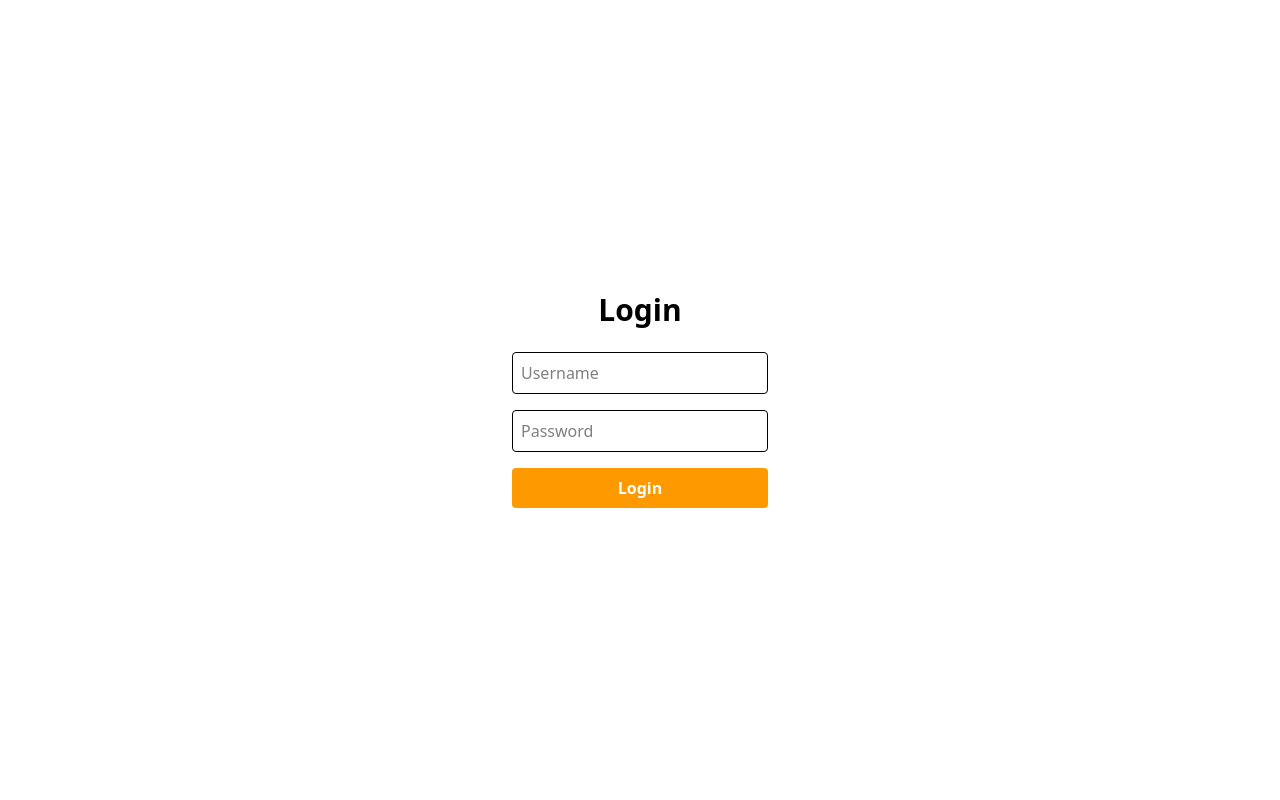
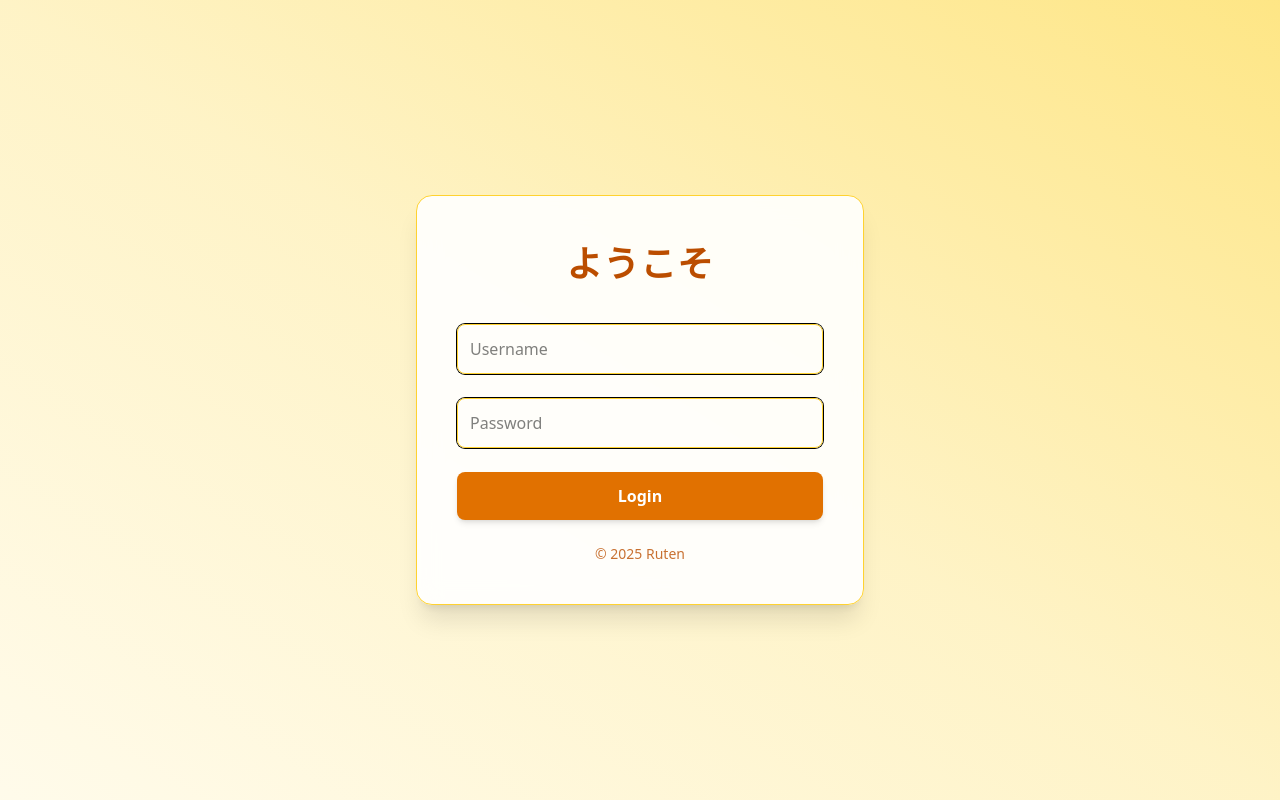
Before and after one commit to Sushantmg/pomodoro-app, a Next.js app: page /login in a window 1280 px wide. Built offline with nearby package versions, Linux system fonts and the light colour scheme.

Commit message:
nav+timer changes

```diff
--- a/package.json
+++ b/package.json
@@ -12,9 +12,11 @@
     "@emotion/react": "^11.14.0",
     "@emotion/styled": "^11.14.0",
     "@mui/material": "^7.1.1",
+    "framer-motion": "^12.18.1",
     "next": "15.3.3",
     "react": "^19.0.0",
     "react-dom": "^19.0.0",
+    "react-hook-form": "^7.57.0",
     "react-icons": "^5.5.0"
   },
   "devDependencies": {
--- /dev/null
+++ b/src/app/components/TaskManager.tsx
@@ -0,0 +1,104 @@
+"use client";
+
+import React, { useState, useEffect } from "react";
+
+interface Task {
+  id: number;
+  text: string;
+  completed: boolean;
+}
+
+const TaskManager: React.FC = () => {
+  const [tasks, setTasks] = useState<Task[]>([]);
+  const [input, setInput] = useState("");
+
+  // Load tasks from localStorage
+  useEffect(() => {
+    const saved = localStorage.getItem("pomodoro-tasks");
+    if (saved) setTasks(JSON.parse(saved));
+  }, []);
+
+  // Save tasks to localStorage on every change
+  useEffect(() => {
+    localStorage.setItem("pomodoro-tasks", JSON.stringify(tasks));
+  }, [tasks]);
+
+  const addTask = () => {
+    if (!input.trim()) return;
+    const newTask: Task = {
+      id: Date.now(),
+      text: input,
+      completed: false,
+    };
+    setTasks((prev) => [...prev, newTask]);
+    setInput("");
+  };
+
+  const toggleTask = (id: number) => {
+    setTasks((prev) =>
+      prev.map((task) =>
+        task.id === id ? { ...task, completed: !task.completed } : task
+      )
+    );
+  };
+
+  const deleteTask = (id: number) => {
+    setTasks((prev) => prev.filter((task) => task.id !== id));
+  };
+
+  return (
+    <div className="mt-12 p-4 rounded-lg shadow-inner text-white w-full max-w-md">
+      <h2 className="text-2xl font-bold mb-4 text-center">📝 Task Manager</h2>
+
+      <div className="flex mb-4">
+        <input
+          type="text"
+          placeholder="Add a new task..."
+          value={input}
+          onChange={(e) => setInput(e.target.value)}
+          onKeyDown={(e) => e.key === "Enter" && addTask()}
+          className="flex-grow px-3 py-2 rounded-l bg-white/20 text-white placeholder:text-white/70 outline-none"
+        />
+        <button
+          onClick={addTask}
+          className="px-4 py-2 bg-amber-500 text-white rounded-r hover:bg-amber-600 transition"
+        >
+          Add
+        </button>
+      </div>
+
+      <ul className="space-y-2 max-h-52 overflow-y-auto scrollbar-thin scrollbar-thumb-amber-500">
+        {tasks.map((task) => (
+          <li
+            key={task.id}
+            className="flex items-center justify-between bg-white/10 rounded px-3 py-2"
+          >
+            <div className="flex items-center gap-2">
+              <input
+                type="checkbox"
+                checked={task.completed}
+                onChange={() => toggleTask(task.id)}
+                className="accent-amber-500 w-4 h-4"
+              />
+              <span
+                className={`${
+                  task.completed ? "line-through text-gray-300" : ""
+                }`}
+              >
+                {task.text}
+              </span>
+            </div>
+            <button
+              onClick={() => deleteTask(task.id)}
+              className="text-sm text-red-400 hover:text-red-600"
+            >
+              ✖
+            </button>
+          </li>
+        ))}
+      </ul>
+    </div>
+  );
+};
+
+export default TaskManager;
--- a/src/app/components/Timer.tsx
+++ b/src/app/components/Timer.tsx
@@ -2,18 +2,19 @@
 
 import React, { useState, useEffect, useRef } from "react";
 import Slider from "./Slider";
+import TaskManager from "./TaskManager";
 
 const MODE_SETTINGS = {
-  focus: { label: "Focus", duration: 25, music: "/audio/focus-music.mp3" },
+  focus: { label: "Focus", duration: 25, music: "/audio/focus-music.mp3.mp3" },
   shortBreak: {
     label: "Short Break",
     duration: 5,
-    music: "/audio/short-break.mp3",
+    music: "/audio/short-break.mp3.mp3",
   },
   longBreak: {
     label: "Long Break",
     duration: 15,
-    music: "/audio/long-break.mp3",
+    music: "/audio/long-break.mp3.mp3",
   },
 };
 
@@ -72,14 +73,14 @@ const Timer: React.FC = () => {
     <div className="relative min-h-screen flex items-center justify-center font-minecraft text-black">
       {/* Background GIF with higher opacity for clarity */}
       <div
-        className="absolute inset-0 bg-cover bg-center opacity-70 -z-10"
+        className="absolute inset-0 bg-covera bg-center opacity-100 -z-10"
         style={{ backgroundImage: "url('/background.gif')" }}
       />
 
       <audio ref={audioRef} loop />
 
-      {/* Transparent container with no background */}
-      <div className="rounded-3xl p-10 max-w-md w-full text-center">
+        {/* Transparent container with Liquid Glass effect */}
+<div className="rounded-3xl p-10 max-w-md w-full text-center bg-white/1 backdrop-blur-sm border border-white/10 shadow-lg">
   {/* Mode Buttons */}
   <div className="flex justify-center gap-6 mb-8">
     {Object.entries(MODE_SETTINGS).map(([key, { label }]) => (
@@ -92,7 +93,7 @@ const Timer: React.FC = () => {
           ${
             mode === key
               ? "bg-amber-500 text-white shadow-amber-400 scale-110"
-                    : "bg-amber-100 text-amber-700 hover:bg-amber-300 hover:scale-105"
+              : "bg-white/70 text-amber-800 hover:bg-white/90 hover:scale-105"
           }
         `}
         aria-pressed={mode === key}
@@ -117,7 +118,6 @@ const Timer: React.FC = () => {
     onChange={(val) => {
       setSecondsLeft(val * 60);
     }}
-
   />
 
   {/* Controls */}
@@ -139,9 +139,12 @@ const Timer: React.FC = () => {
       Reset
     </button>
   </div>
+  <TaskManager/>
 </div>
+
 </div>
   );
+
 };
 
 export default Timer;
--- a/src/app/login/page.tsx
+++ b/src/app/login/page.tsx
@@ -1,61 +1,129 @@
 "use client";
 
-import React, { useState, useEffect } from "react";
+import React, { useEffect, useState } from "react";
 import { useRouter } from "next/navigation";
 import { useAuth } from "../../context/AuthContext";
+import { useForm, SubmitHandler } from "react-hook-form";
+import { motion, AnimatePresence } from "framer-motion";
+
+type FormValues = {
+  username: string;
+  password: string;
+};
+
+const welcomeMessages = [
+  "स्वागतम्", // Nepali
+  "Welcome", // English
+  "ようこそ", // Japanese
+  "환영합니다", // Korean
+  "Bienvenido", // Spanish
+];
+
+const fadeDuration = 1; // seconds
 
 const LoginPage = () => {
   const { login, isLoggedIn } = useAuth();
   const router = useRouter();
-  const [username, setUsername] = useState("");
-  const [password, setPassword] = useState("");
 
-  // Redirect inside useEffect to avoid setState during render
+  const [currentLangIndex, setCurrentLangIndex] = useState(0);
+
+  const {
+    register,
+    handleSubmit,
+    formState: { errors },
+  } = useForm<FormValues>();
+
+  // Cycle language every 3 seconds
+  useEffect(() => {
+    const interval = setInterval(() => {
+      setCurrentLangIndex((prevIndex) => (prevIndex + 1) % welcomeMessages.length);
+    }, 3000);
+    return () => clearInterval(interval);
+  }, []);
+
   useEffect(() => {
     if (isLoggedIn) {
-      router.replace("/"); // use replace to avoid back button confusion
+      router.replace("/");
     }
   }, [isLoggedIn, router]);
 
-  const handleSubmit = (e: React.FormEvent) => {
-    e.preventDefault();
-    // For demo purposes, login directly
+  const onSubmit: SubmitHandler<FormValues> = (data) => {
     login();
     router.push("/");
   };
 
-  // While redirecting, avoid showing the login form
-  if (isLoggedIn) {
-    return null;
-  }
+  if (isLoggedIn) return null;
 
   return (
-    <div className="flex flex-col items-center justify-center min-h-screen p-6">
-      <h1 className="mb-6 text-3xl font-bold">Login</h1>
-      <form onSubmit={handleSubmit} className="flex flex-col gap-4 w-64">
+    <div className="flex items-center justify-center min-h-screen bg-gradient-to-tr from-amber-50 via-amber-100 to-amber-200 px-4">
+      <div className="bg-white/90 backdrop-blur-md rounded-2xl shadow-xl max-w-md w-full p-10 border border-amber-300">
+        <div className="relative h-[56px] mb-8 flex justify-center items-center">
+          <AnimatePresence mode="wait">
+            <motion.h1
+              key={currentLangIndex}
+              initial={{ opacity: 0 }}
+              animate={{ opacity: 1 }}
+              exit={{ opacity: 0 }}
+              transition={{ duration: fadeDuration }}
+              className="text-4xl font-extrabold text-amber-700 tracking-wide"
+              style={{ position: "absolute" }}
+            >
+              {welcomeMessages[currentLangIndex]}
+            </motion.h1>
+          </AnimatePresence>
+        </div>
+
+        <form
+          onSubmit={handleSubmit(onSubmit)}
+          className="flex flex-col gap-6"
+          noValidate
+        >
+          <div>
             <input
               type="text"
               placeholder="Username"
-          className="p-2 border rounded"
-          value={username}
-          onChange={(e) => setUsername(e.target.value)}
-          required
+              className={`w-full p-3 rounded-lg border focus:outline-none transition
+                ${
+                  errors.username
+                    ? "border-red-500 ring-red-300 ring-2"
+                    : "border-amber-300 focus:border-amber-500 focus:ring-amber-200 ring-1"
+                }`}
+              {...register("username", { required: "Username is required" })}
             />
+            {errors.username && (
+              <p className="text-red-500 mt-1 text-sm">{errors.username.message}</p>
+            )}
+          </div>
+
+          <div>
             <input
               type="password"
               placeholder="Password"
-          className="p-2 border rounded"
-          value={password}
-          onChange={(e) => setPassword(e.target.value)}
-          required
+              className={`w-full p-3 rounded-lg border focus:outline-none transition
+                ${
+                  errors.password
+                    ? "border-red-500 ring-red-300 ring-2"
+                    : "border-amber-300 focus:border-amber-500 focus:ring-amber-200 ring-1"
+                }`}
+              {...register("password", { required: "Password is required" })}
             />
+            {errors.password && (
+              <p className="text-red-500 mt-1 text-sm">{errors.password.message}</p>
+            )}
+          </div>
+
           <button
             type="submit"
-          className="py-2 font-bold text-white rounded bg-amber-500 hover:bg-amber-600"
+            className="w-full py-3 rounded-lg bg-amber-600 hover:bg-amber-700 text-white font-semibold shadow-md transition-transform active:scale-95"
           >
             Login
           </button>
         </form>
+
+        <p className="mt-6 text-center text-sm text-amber-700 opacity-80">
+          &copy; 2025 Ruten
+        </p>
+      </div>
     </div>
   );
 };
```
Also changed, not shown: src/app/components/Navbar/Navbar.tsx (+43 -17 lines), 1 other file (tests, documents, lock files or other folders). Lines whose indentation alone changed are shown as unchanged.
